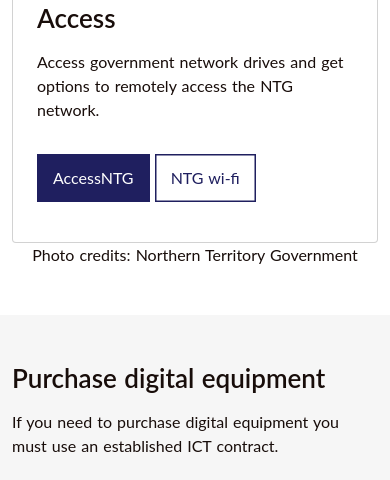
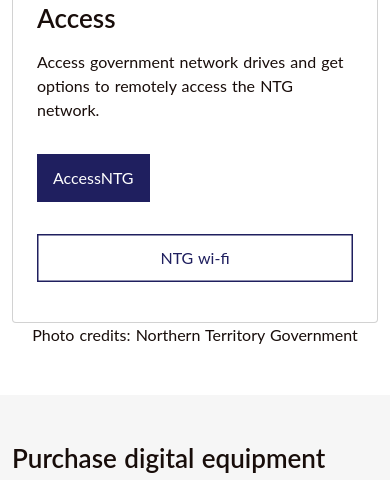
Before and after one commit to ntgovernment/ntg-web-design-system, a website: page assets/partials/sticky-nav.html in a window 390 px wide. Shown: the part 1703-2183 px from the top of the page. Drawn offline with nearby package versions, Linux system fonts and the light colour scheme.

Commit message:
updated ntg-featured-content css

```diff
--- a/src/sass/ntgbase/components/ntgovau-featured-content-small.scss
+++ b/src/sass/ntgbase/components/ntgovau-featured-content-small.scss
@@ -108,6 +108,7 @@
 
 @media (max-width: 767px) {
   .ntg-featured-content-small__buttons > .ntg-btn--secondary {
+    display: flex !important;
     align-items: center;
     justify-content: center;
     gap: 5px;
```
Also changed, not shown: dist/ntgbase/ntgbase.min.css, preflight/ntgbase/css/ntgbase.css.
